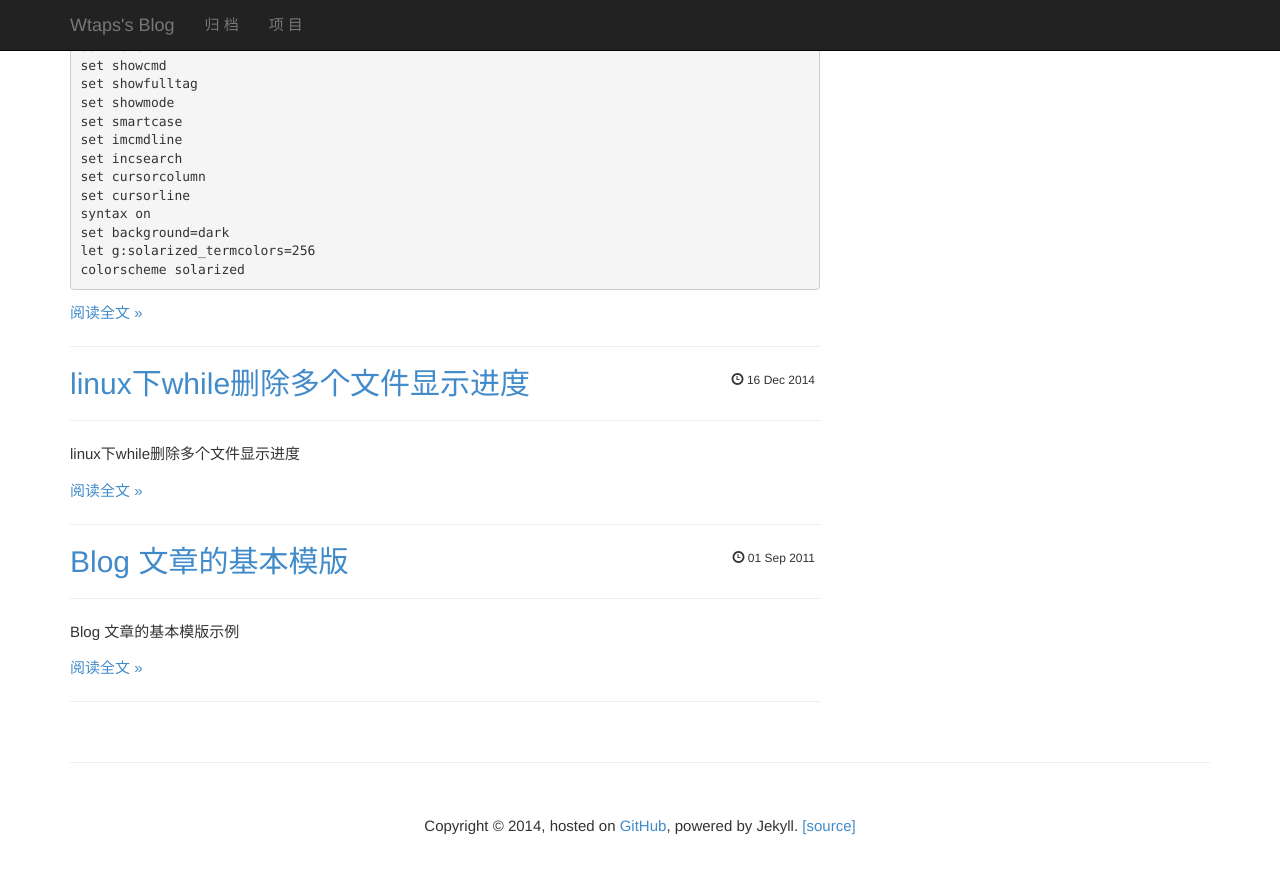
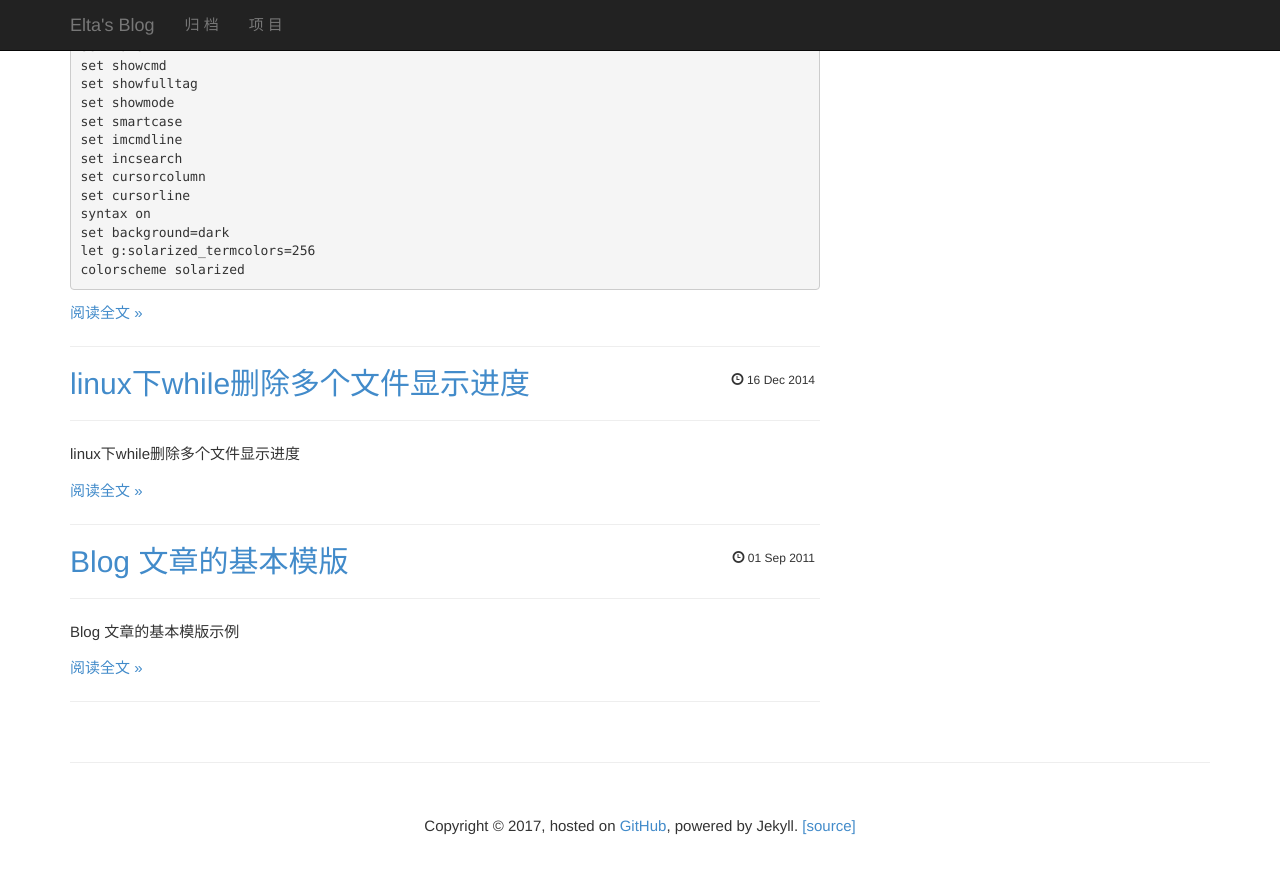
Before and after one commit to lvstoneleaf/elta.github.io, a Jekyll site: the page built from index.html, in a window 1280 px wide and 900 px high, scrolled down 1002 px. Shown: the top 874 px of the window. Built offline with Jekyll 4.4.1, drawn with Linux system fonts in a browser that asks for light colours; Markdown is read by kramdown in place of the engine named in the settings; the list of posts is cut into pages by our own code; comment, search, counter and statistics services are not loaded.

Commit message:
Rename all usernames

```diff
--- a/_includes/copyright.html
+++ b/_includes/copyright.html
@@ -1,3 +1,3 @@
             <p align="center">
-				Copyright &copy; 2014, hosted on <a href="https://github.com/wtaps">GitHub</a>, powered by Jekyll. <a href="https://github.com/wtaps/wtaps.github.io">[source]</a>
+				Copyright &copy; 2017, hosted on <a href="https://github.com/elta">GitHub</a>, powered by Jekyll. <a href="https://github.com/elta/elta.github.io">[source]</a>
             </p>
--- a/_includes/links.html
+++ b/_includes/links.html
@@ -1,6 +1,6 @@
             <ul class="list-unstyled">
               <li>
-                <a href="https://github.com/wtaps">
+                <a href="https://github.com/elta">
                   GitHub
                 </a>
               </li>
--- a/_includes/navigation.html
+++ b/_includes/navigation.html
@@ -5,7 +5,7 @@
               </a>
             </li>
             <li>
-              <a href="https://github.com/wtaps">
+              <a href="https://github.com/elta">
                 项 目
               </a>
             </li>
--- a/_layouts/default.html
+++ b/_layouts/default.html
@@ -48,7 +48,7 @@
             </span>
           </button>
           <a class="navbar-brand" href="/index.html">
-            Wtaps's Blog
+            Elta's Blog
           </a>
         </div>
         <!-- Collect the nav links, forms, and other content for toggling -->
--- a/_layouts/post.html
+++ b/_layouts/post.html
@@ -5,7 +5,7 @@
 <!-- Title -->
 <h2>
   {{ page.title }}
-  <div class="post-date"><a href="https://github.com/wtaps/wtaps.github.io/edit/master/{{ page.path }}" target="_blank">纠错</a>&nbsp;&nbsp;
+  <div class="post-date"><a href="https://github.com/elta/elta.github.io/edit/master/{{ page.path }}" target="_blank">纠错</a>&nbsp;&nbsp;
 	<span class="glyphicon glyphicon-time"></span>
 	{{ page.date | date_to_string }}
   </div>
--- a/index.html
+++ b/index.html
@@ -1,6 +1,6 @@
 ---
 layout: default
-title: "Wtaps's Blog"
+title: "Elta's Blog"
 ---
 
 <!-- Loop output paged posts -->
```
